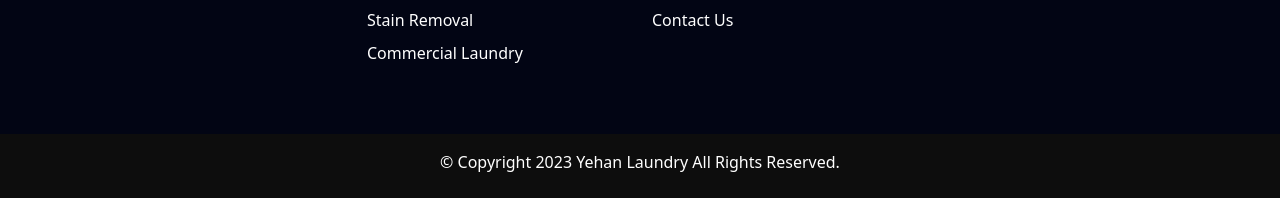
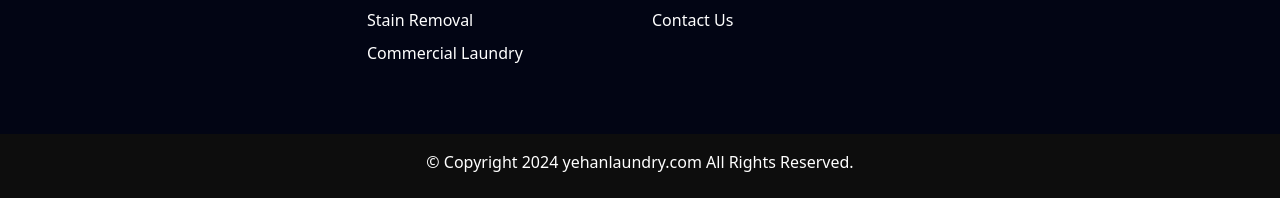
Before and after one commit to PathumDon/yehan-laundry, a plain HTML site: page index.html in a window 1280 px wide. Shown: the part 3989-4187 px from the top of the page. Drawn offline with nearby package versions, Linux system fonts and the light colour scheme; some packages are replaced by stand-ins of ours.

Commit message:
change footer

```diff
--- a/index.html
+++ b/index.html
@@ -396,7 +396,7 @@ f<!DOCTYPE html>
         </div>
 
         <div class="footer-end text-center">
-            <p>	&#169; Copyright 2023 Yehan Laundry All Rights Reserved.</p>
+            <p>	&#169; Copyright 2024 yehanlaundry.com All Rights Reserved.</p>
         </div>
     </footer>
 
```
